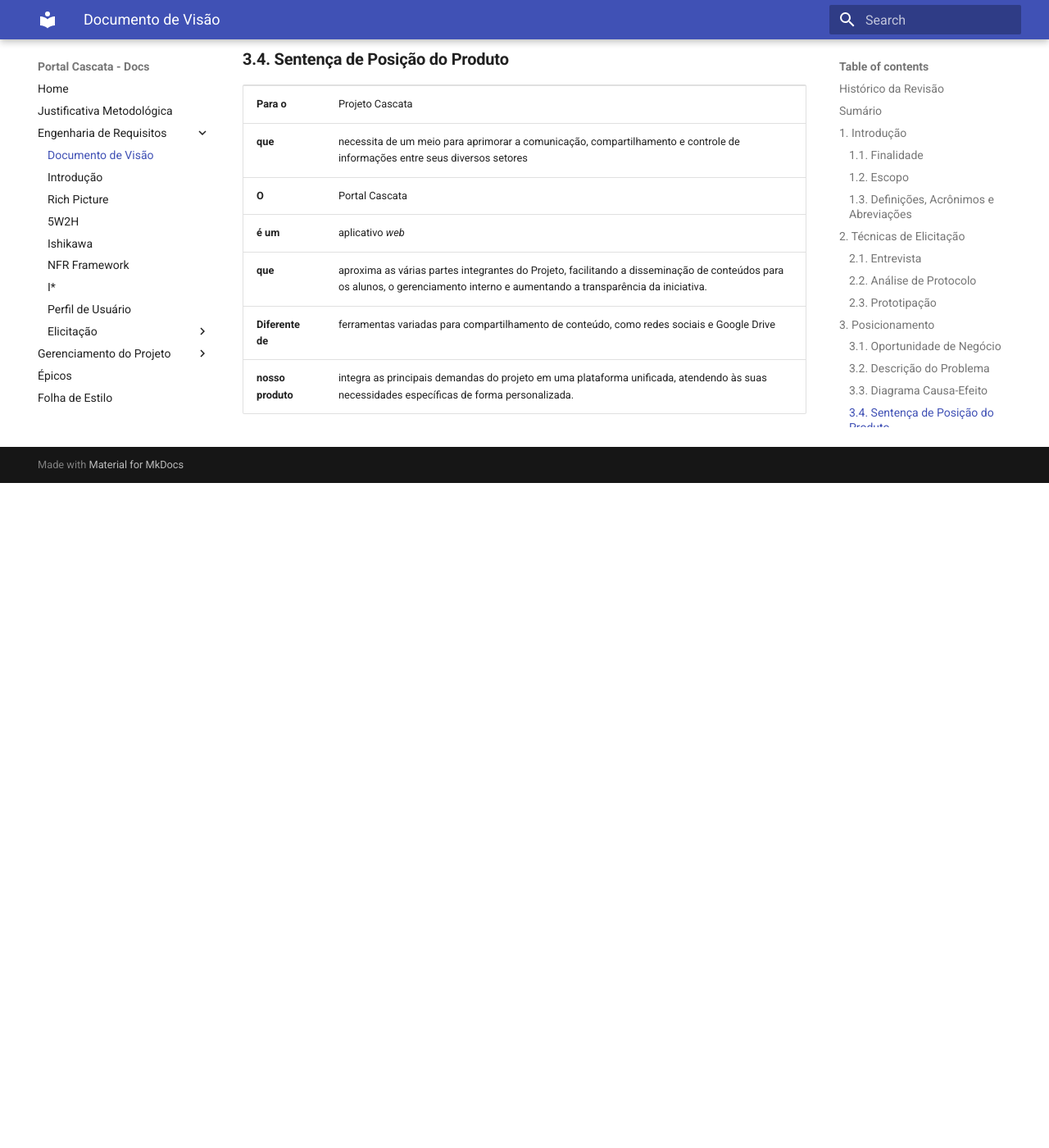
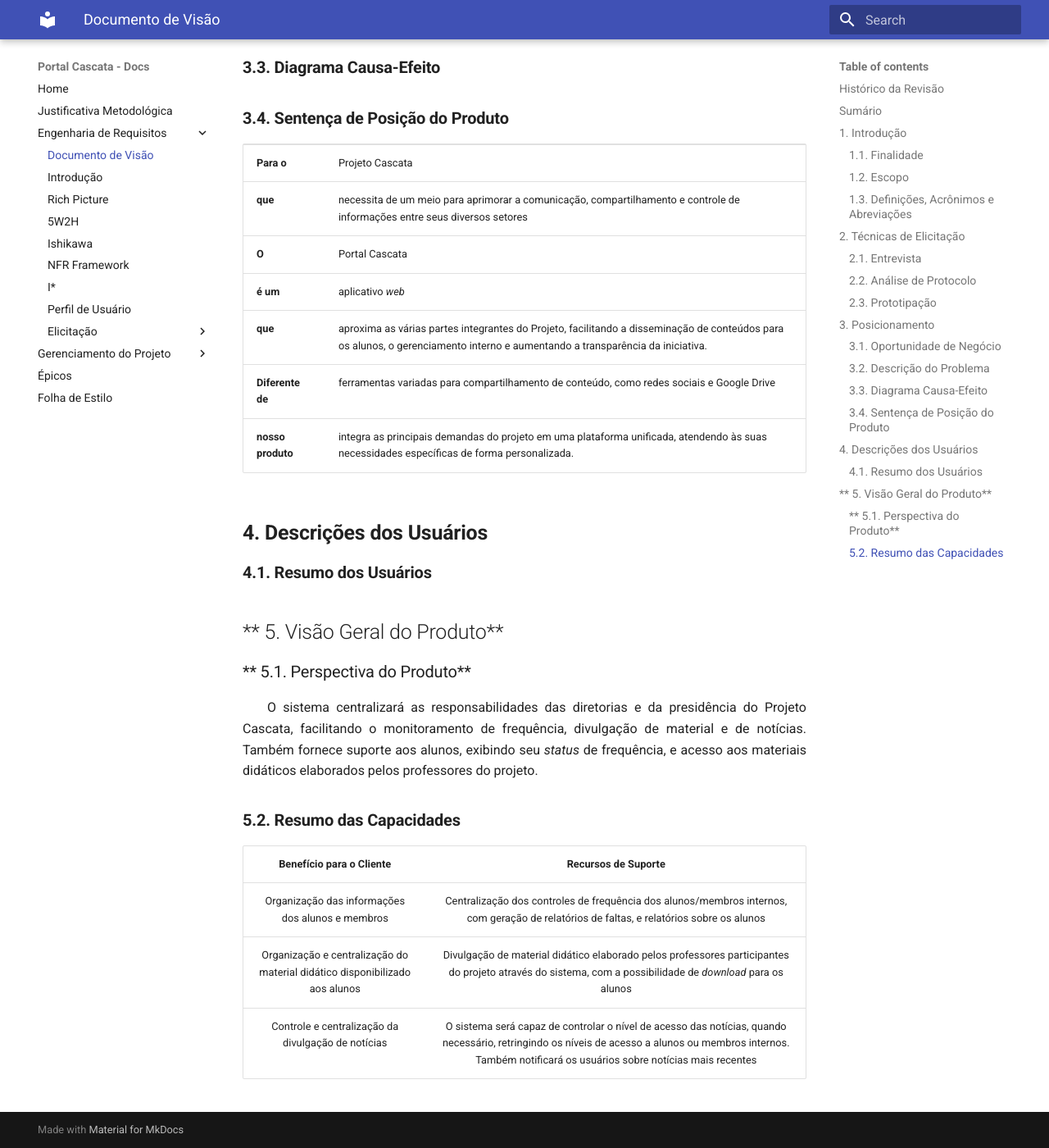
Before and after one commit to projeto-cascata/portal-cascata-docs, an MkDocs documentation site: the page built from docs/requisitos/visao.md, in a window 1280 px wide and 1400 px high, scrolled down 3373 px. Shown: the whole window at 82% size. Built offline with MkDocs 1.6.1 and Material for MkDocs 9.7.7, drawn with Linux system fonts in a browser that asks for light colours; old or Windows-style settings are respelled for this version of MkDocs; before the commit the page ends 3962 px from its top, so only the background shows below that; some of the changed text lies outside the part shown.

Commit message:
Visão geral do produto.

```diff
--- a/docs/requisitos/visao.md
+++ b/docs/requisitos/visao.md
@@ -27,6 +27,9 @@
 | 28/03 | 0.1    | Criação e estruturação do documento | Daniel Teles      |
 | 28/03 | 0.2    | Introdução: Finalidade e Escopo     | Bernardo Henrique |
 | 29/03 | 0.3    | Posicionamento                      | Felipe Hargreaves |
+| 02/04 | 0.4    | Visão geral do produto                      | Mariana Pícolo |
+
+---
 
 ## Sumário
 
@@ -163,3 +166,17 @@
     <td>integra as principais demandas do projeto em uma plataforma unificada, atendendo às suas necessidades específicas de forma personalizada.</td>
   </tr>
 </table>
+
+## **4. Descrições dos Usuários**
+### **4.1.  Resumo dos Usuários**
+
+## ** 5. Visão Geral do Produto**
+### ** 5.1. Perspectiva do Produto**
+
+O sistema centralizará as responsabilidades das diretorias e da presidência do Projeto Cascata, facilitando o monitoramento de frequência, divulgação de material e de notícias. Também fornece suporte aos alunos, exibindo seu *status* de frequência, e acesso aos materiais didáticos elaborados pelos professores do projeto.
+### **5.2. Resumo das Capacidades**
+| **Benefício para o Cliente** | **Recursos de Suporte** |
+|:----:|:----:|
+| Organização das informações dos alunos e membros  | Centralização dos controles de frequência dos alunos/membros internos, com geração de relatórios de faltas, e relatórios sobre os alunos   |
+| Organização e centralização do material didático disponibilizado aos alunos | Divulgação de material didático elaborado pelos professores participantes do projeto através do sistema, com a possibilidade de *download* para os alunos |
+| Controle e centralização da divulgação de notícias |O sistema será capaz de controlar o nível de acesso das notícias, quando necessário, retringindo os níveis de acesso a alunos ou membros internos. Também notificará os usuários sobre notícias mais recentes |
```
Also changed, not shown: docs/folha_estilo.md (+2 -0 lines).
